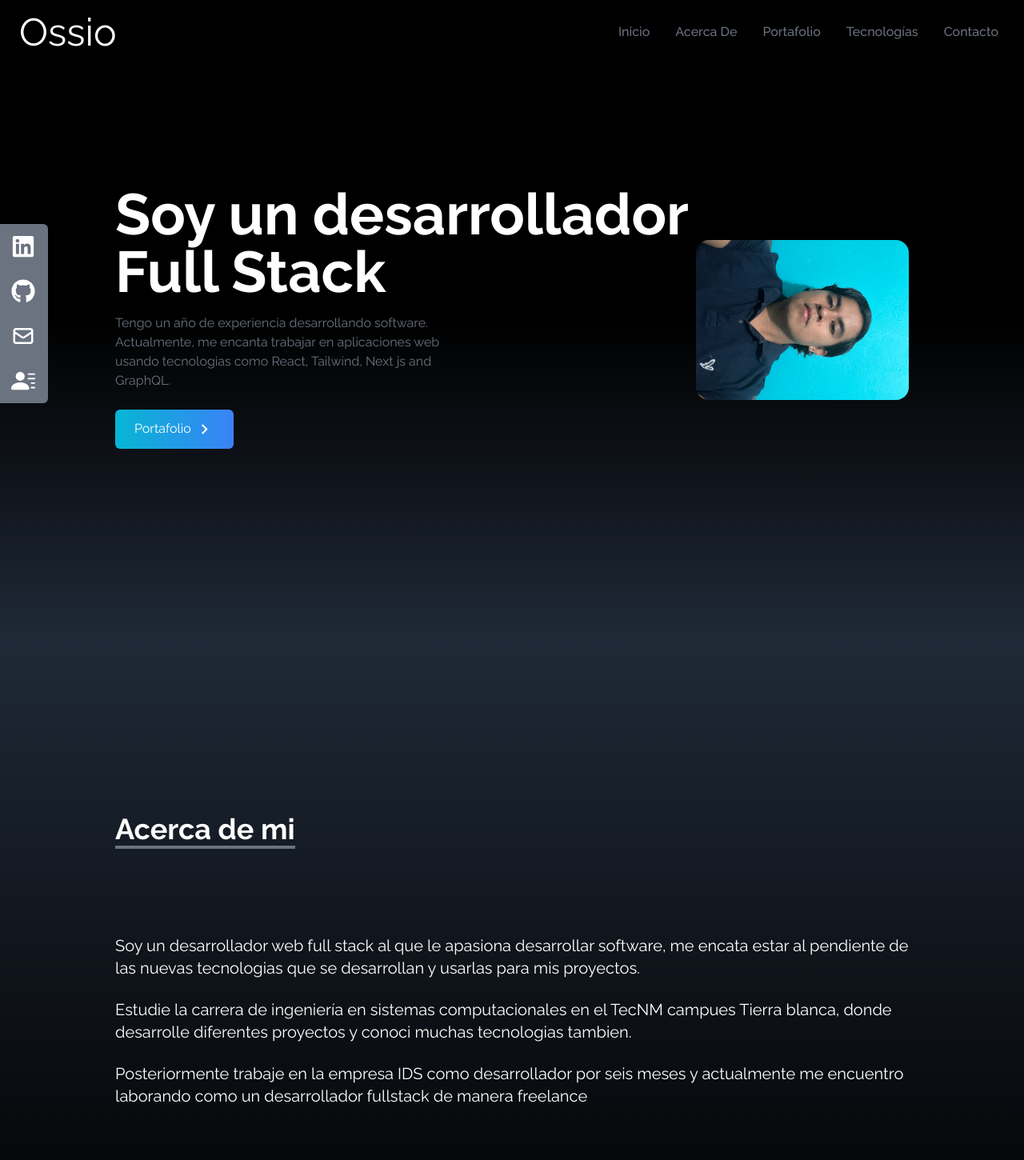
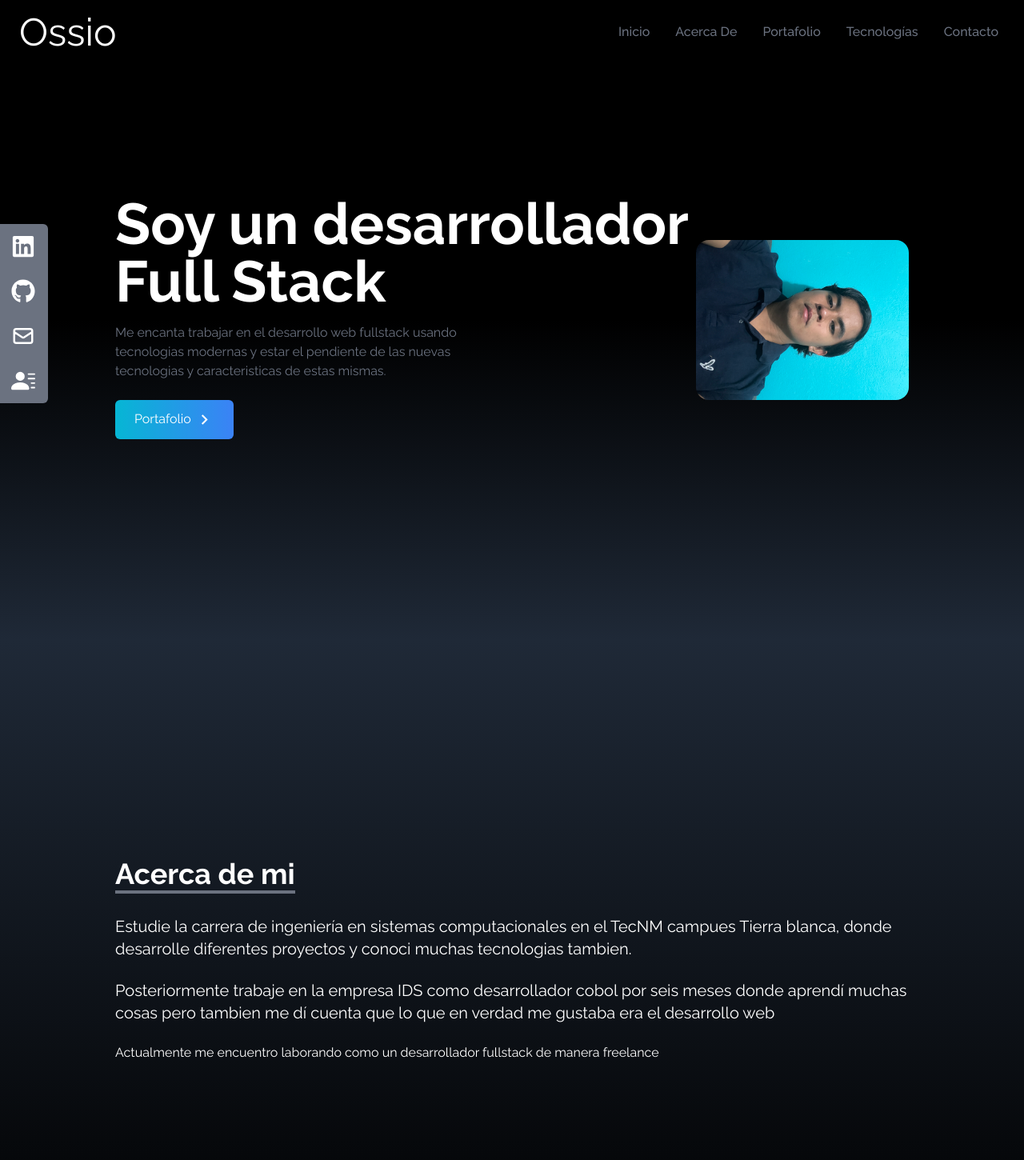
Before and after one commit to ossio99/yt-one-portfolio, a React (Create React App) app: page / in a window 1280 px wide. Shown: the top 1450 px of the page at 80% size. Built offline with nearby package versions, Linux system fonts and the light colour scheme.

Commit message:
about updated

```diff
--- a/src/components/About.jsx
+++ b/src/components/About.jsx
@@ -10,16 +10,16 @@ const About = () => {
                 <div className='pb-8'>
                     <p className='text-4xl font-bold inline border-b-4 border-gray-500'>Acerca de mi</p>
                 </div>
-                <p className='text-xl mt-20'>
-                    Soy un desarrollador web full stack al que le apasiona desarrollar software, me encata estar al pendiente de las nuevas tecnologias que se desarrollan y usarlas para mis proyectos.
-                </p>
-                <br />
                 <p className='text-xl'>
                     Estudie la carrera de ingeniería en sistemas computacionales en el TecNM campues Tierra blanca, donde desarrolle diferentes proyectos y conoci muchas tecnologias tambien.
                 </p>
                 <br />
                 <p className='text-xl'>
-                    Posteriormente trabaje en la empresa IDS como desarrollador por seis meses y actualmente me encuentro laborando como un desarrollador fullstack de manera freelance
+                    Posteriormente trabaje en la empresa IDS como desarrollador cobol por seis meses donde aprendí muchas cosas pero tambien me dí cuenta que lo que en verdad me gustaba era el desarrollo web
+                </p>
+                <br />
+                <p>
+                    Actualmente me encuentro laborando como un desarrollador fullstack de manera freelance
                 </p>
             </div>
         </div>
--- a/src/components/Home.jsx
+++ b/src/components/Home.jsx
@@ -10,8 +10,7 @@ const Home = () => {
             <div className='flex flex-col justify-center h-full'>
                 <h2 className='text-4xl sm:text-7xl font-bold text-white'>Soy un desarrollador Full Stack</h2>
                 <p className='text-gray-500 py-4 max-w-md'>
-                    Tengo un año de experiencia desarrollando software.
-                    Actualmente, me encanta trabajar en aplicaciones web usando tecnologias como React, Tailwind, Next js and GraphQL.
+                    Me encanta trabajar en el desarrollo web fullstack usando tecnologias modernas y estar el pendiente de las nuevas tecnologias y caracteristicas de estas mismas.
                 </p>
                 <div>
                     <Link to='portafolio' smooth duration={500} className='group text-white w-fit px-6 py-3 my-2 flex items-center rounded-md bg-gradient-to-r from-cyan-500 to-blue-500 cursor-pointer'>
```
